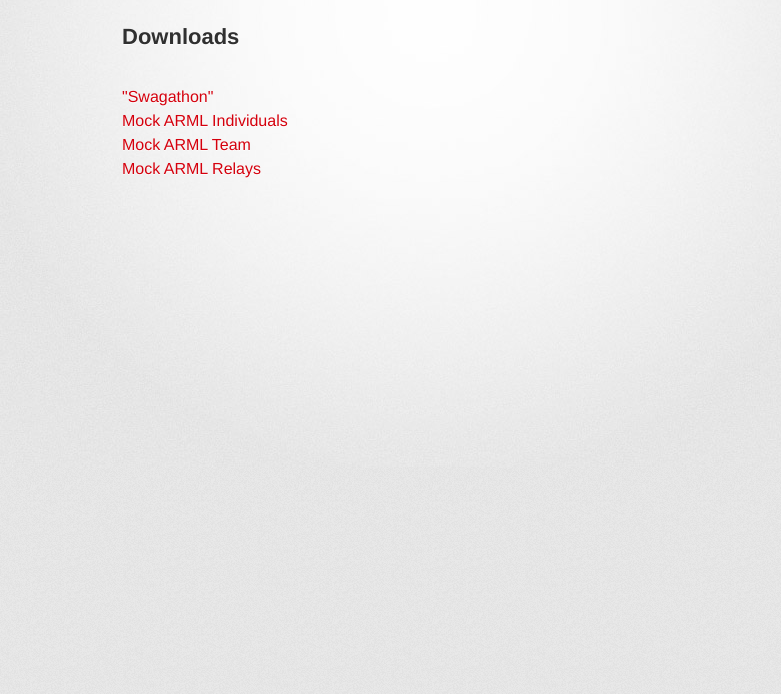
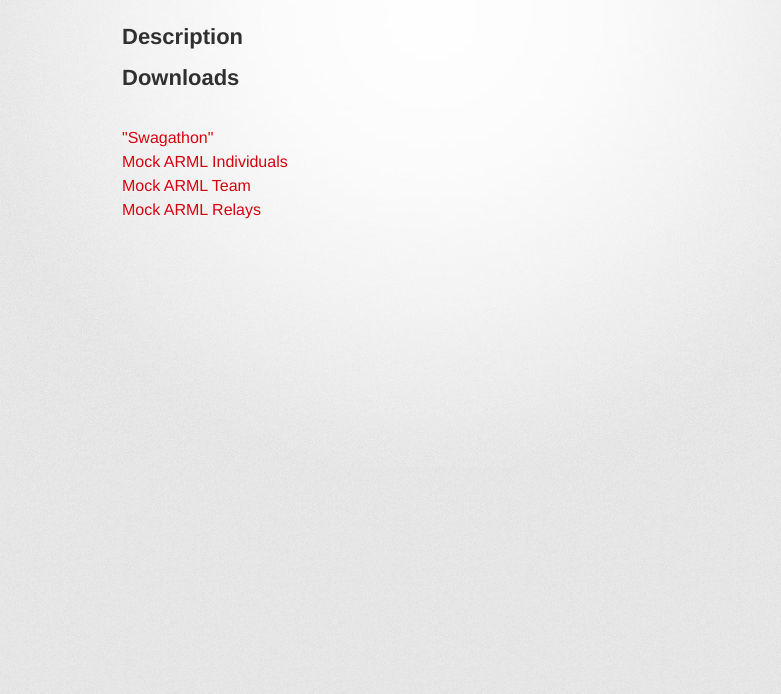
Before and after one commit to wilzhao/ProblemWritingClub, a plain HTML site: page index.html in a window 1280 px wide. Shown: the part 106-800 px from the top of the page, without its empty margins (208-989 px from the left). Drawn offline with Linux system fonts and the light colour scheme; a web font is replaced by a local one.

Commit message:
index updated

```diff
--- a/index.html
+++ b/index.html
@@ -32,6 +32,10 @@
         <hr>
         -->
         <section id="main_content">
+          <h2>
+            Description
+          </h2>
+
           <h2>
             Downloads
           </h2>
```
